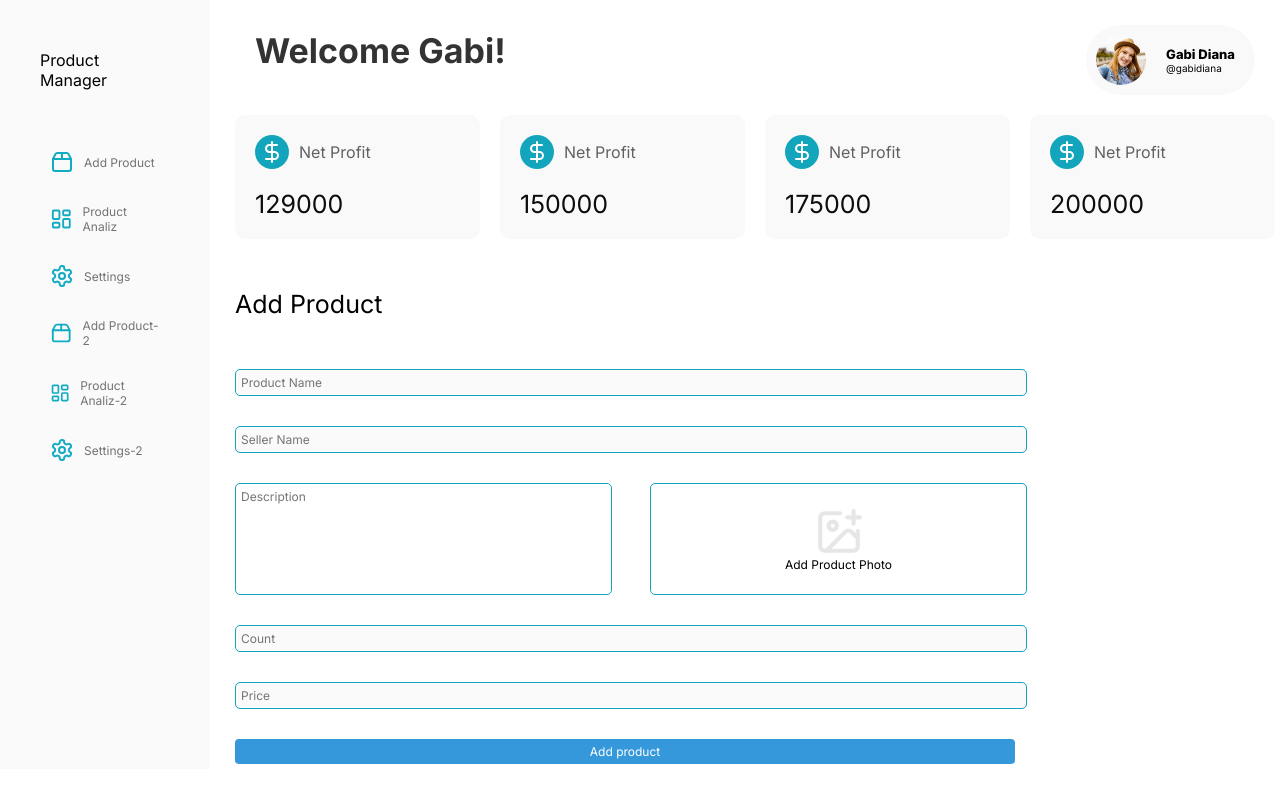
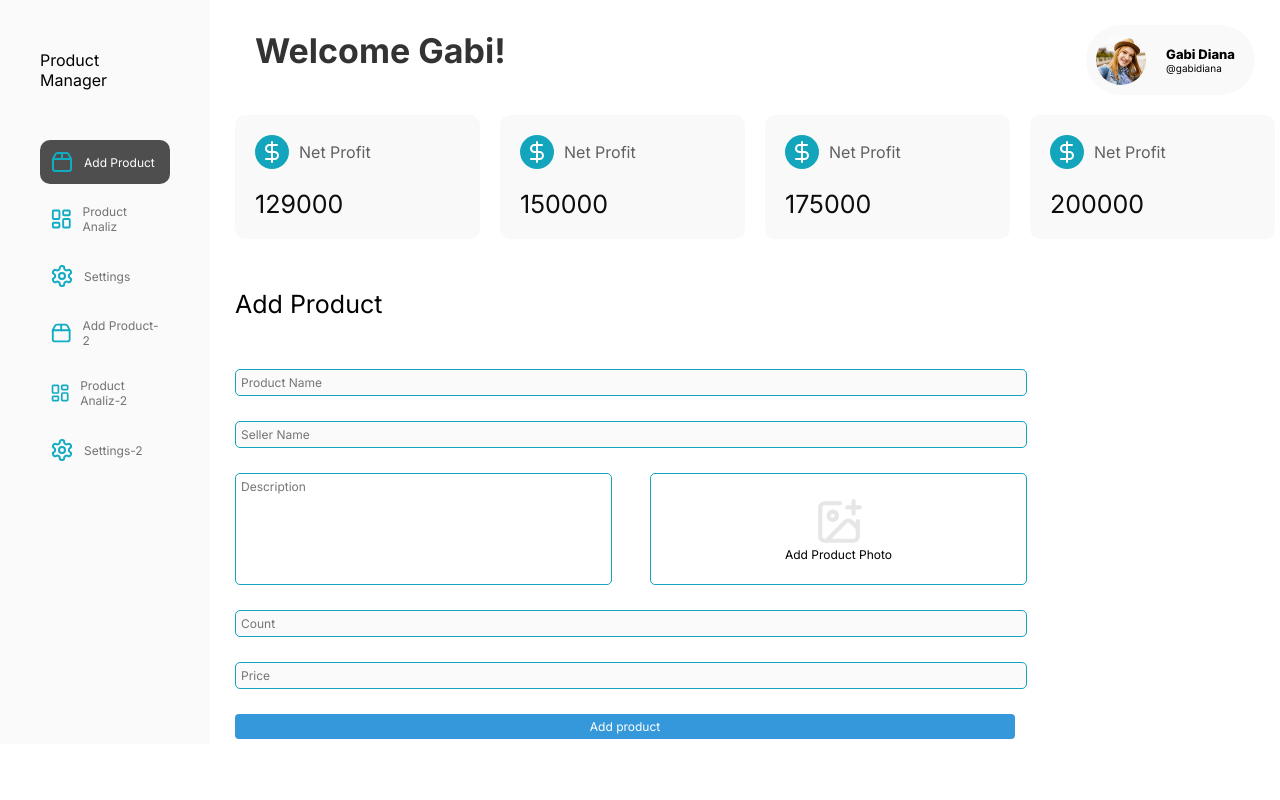
Before and after one commit to Cebrailkilinc/product-manager, a Next.js app: page /product-manager in a window 1280 px wide. Built offline with nearby package versions, Linux system fonts and the light colour scheme.

Commit message:
feat:update add product input ui design

```diff
--- a/module/product-manager/component/add-product/add-product.scss
+++ b/module/product-manager/component/add-product/add-product.scss
@@ -25,7 +25,7 @@ $hover-color: #adadad;
       flex-direction: column;
 
       .form-required-message-content{
-        height: 30px;
+        height: 25px;
       }
       .form-required-message{
         font-size: 10px;
--- a/module/product-manager/component/sidebar/side-bar.scss
+++ b/module/product-manager/component/sidebar/side-bar.scss
@@ -16,11 +16,11 @@ $secondary-bg-color:#E6E6E6;
         flex-direction: column;
         gap: 10px;
         list-style: none;
+
         .sidebar-item{
             display: flex;
             align-items: center;
             gap: 10px;
-
             padding-left: 10px;
             padding-right: 10px;
             padding-top: 10px;
--- a/module/product-manager/component/sidebar/side-bar.tsx
+++ b/module/product-manager/component/sidebar/side-bar.tsx
@@ -11,7 +11,7 @@ interface SideBarProps {
 }
 
 const SideBar: React.FC<SideBarProps> = ({ onSelectMenuItem }) => {
-  const [selectedItem, setSelectedItem] = useState<string | null>(null);
+  const [selectedItem, setSelectedItem] = useState<string | null>("Add Product");
 
   const handleSelectMenuItem = (constant: string, name: string,) => {
     onSelectMenuItem(constant);
```
